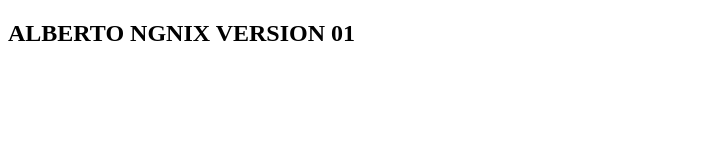
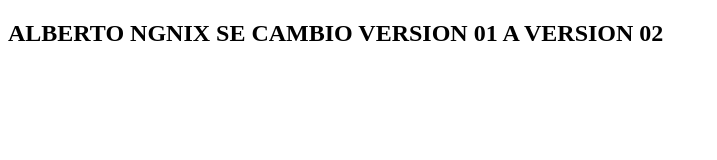
Before and after one commit to Beto9730/Docker-Lab, a plain HTML site: page index.html in a window 1280 px wide. Shown: the whole page, without its empty margins (0-717 px from the left). Drawn offline with Linux system fonts and the light colour scheme.

Commit message:
se cambio version 01 a version 02

```diff
--- a/index.html
+++ b/index.html
@@ -5,6 +5,6 @@
   <title>LABORATORIO 02 NGNIX</title>
 </head>
 <body>
-  <h2>ALBERTO NGNIX VERSION 01</h2>
+  <h2>ALBERTO NGNIX SE CAMBIO VERSION 01 A VERSION 02</h2>
 </body>
 </html>
```
